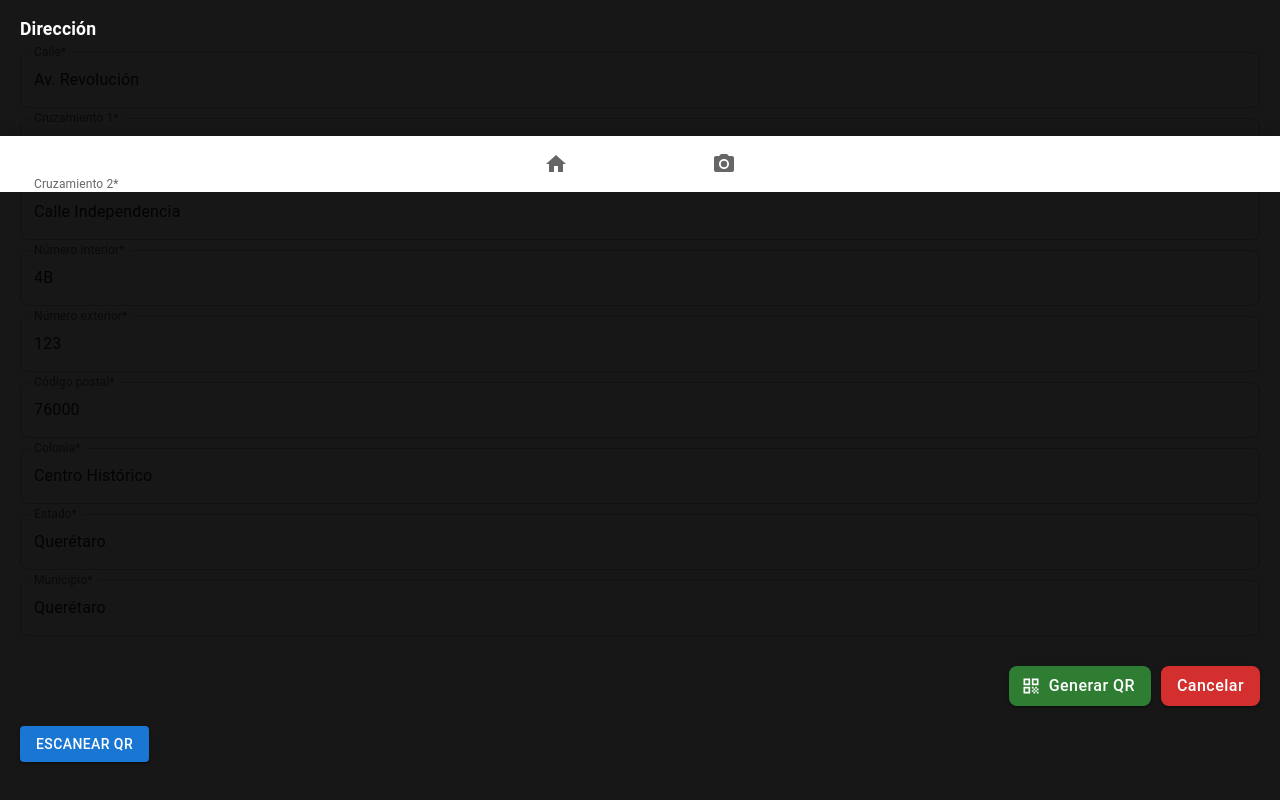
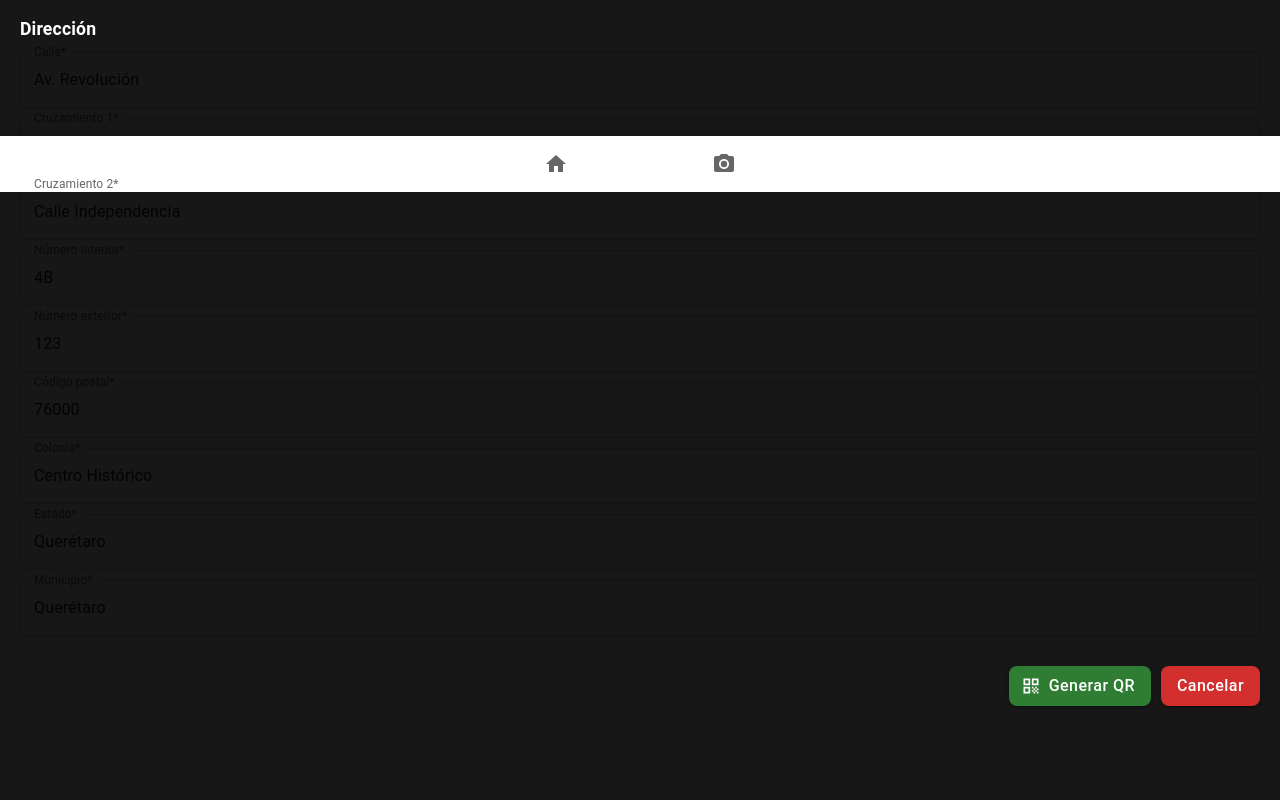
Before and after one commit to dev-amauri/CameraComponent, a Next.js app: page /inedata in a window 1280 px wide. Shown: the part 608-1408 px from the top of the page. Built offline with nearby package versions, Linux system fonts and the light colour scheme.

Commit message:
Test QR Data

```diff
--- a/package.json
+++ b/package.json
@@ -17,7 +17,6 @@
     "@mui/material": "^6.1.10",
     "@tensorflow-models/coco-ssd": "^2.2.3",
     "@tensorflow/tfjs": "^4.22.0",
-    "html5-qrcode": "^2.3.8",
     "next": "15.0.3",
     "qrcode.react": "^4.1.0",
     "react": "^18.3.1",
--- a/src/sections/captureINE/FormDataINE.js
+++ b/src/sections/captureINE/FormDataINE.js
@@ -7,17 +7,13 @@ import FormProvider from "@/components/react-hook-form/FormProvider";
 import RHFTextField from "@/components/react-hook-form/RHFTextField";
 import { Box, Typography, Button } from "@mui/material";
 import QrCodeIcon from '@mui/icons-material/QrCode';
-import { QRCodeCanvas } from "qrcode.react";
+import {QRCodeCanvas} from "qrcode.react";
 
 import { ineMockData } from "./dataFake";
 import { LoadingButton } from "@mui/lab";
 
-import { Html5QrcodeScanner } from 'html5-qrcode';
-
-
 export const FormDataINE = () => {
     const [qrData, setQrData] = useState("");
-    const [scannedData, setScannedData] = useState('');
 
     // Yup schema
     const Schema = yup.object().shape({
@@ -90,22 +86,6 @@ export const FormDataINE = () => {
         }
     };
 
-
-    const scanQrCode = () => {
-        const scanner = new Html5QrcodeScanner('reader', { fps: 10, qrbox: 250 });
-
-        scanner.render(
-            (decodedText) => {
-                const originalData = JSON.parse(decodeURIComponent(decodedText));
-                console.log('Datos escaneados:', originalData);
-                setScannedData(originalData);
-                scanner.clear();
-            },
-            (error) => {
-                console.error('Error al escanear:', error);
-            }
-        );
-    };
     return (
         <div style={{ width: '100%', height: '100%', padding: '80px 20px' }}>
             <FormProvider methods={methods} onSubmit={handleSubmit(onSubmit)}>
@@ -156,22 +136,6 @@ export const FormDataINE = () => {
                     <QRCodeCanvas value={qrData} size={200} />
                 </Box>
             )}
-
-            <Button
-                onClick={scanQrCode}
-                variant="contained"
-                color="primary"
-                sx={{ marginTop: '20px' }}
-            >
-                Escanear QR
-            </Button>
-            <div id="reader" style={{ marginTop: '20px' }}></div>
-            {scannedData && (
-                <Box sx={{ marginTop: '20px' }}>
-                    <Typography>Datos escaneados:</Typography>
-                    <pre>{JSON.stringify(scannedData, null, 2)}</pre>
-                </Box>
-            )}
         </div >
     );
 };
```
Also changed, not shown: 1 other file (tests, documents, lock files or other folders).
